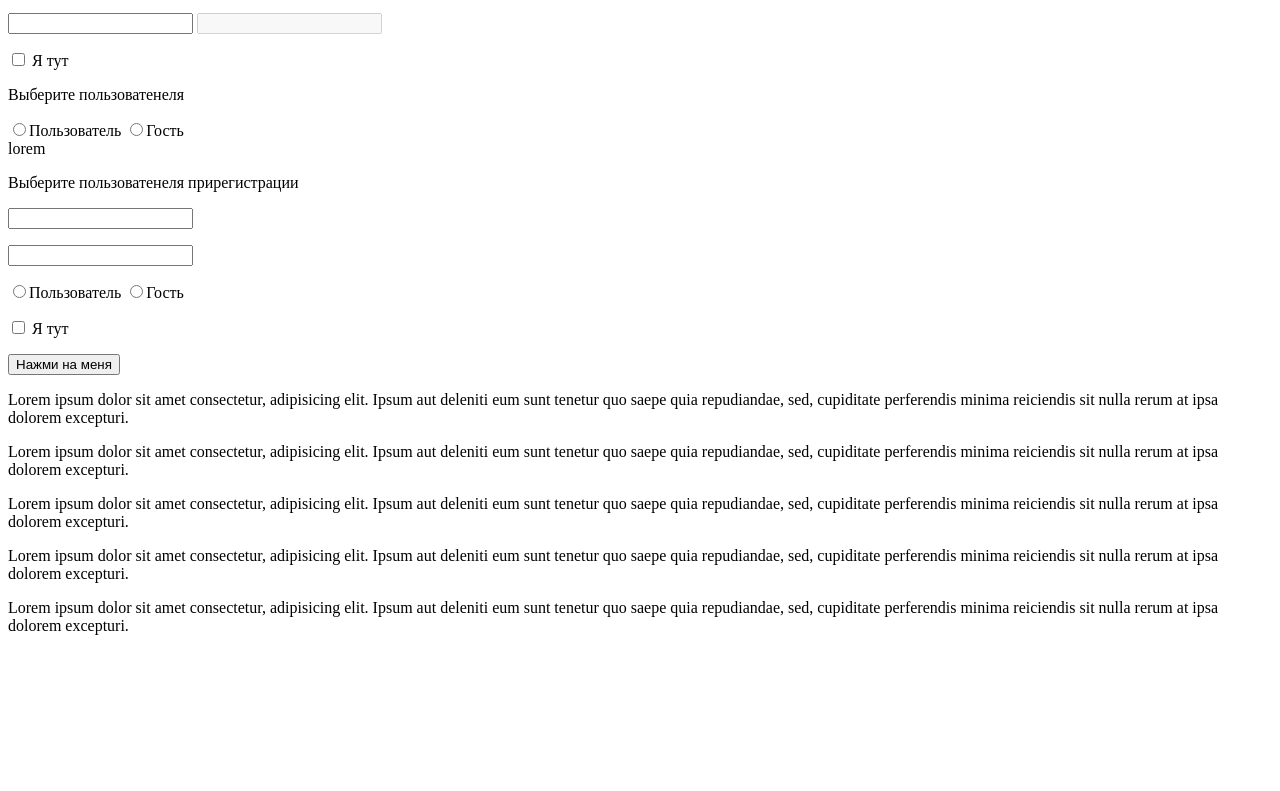
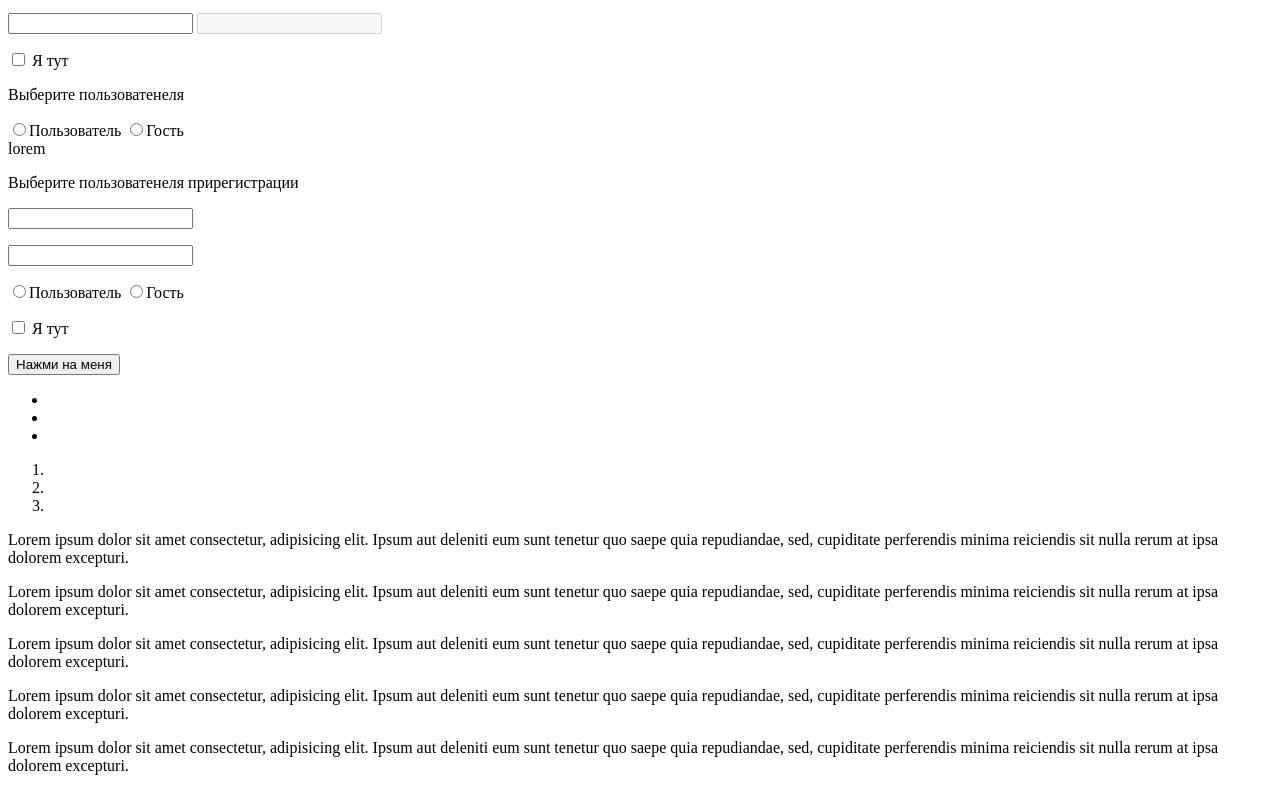
Before and after one commit to IvanGaleta/Project_HTML_5_form, a plain HTML site: page index.html in a window 1280 px wide. Shown: the part 1065-1856 px from the top of the page. Before the commit the page ends 1716 px from the top, so only its background shows below. Drawn offline with Linux system fonts and the light colour scheme.

Commit message:
прожект

```diff
--- a/index.html
+++ b/index.html
@@ -66,6 +66,16 @@
             <button>
                 Нажми на меня
             </button>
+            <ul>
+                <li></li>
+                <li></li>
+                <li></li>
+            </ul>
+            <ol>
+                <li></li>
+                <li></li>
+                <li></li>
+            </ol>
             <div>
                 <p>
                     Lorem ipsum dolor sit amet consectetur, adipisicing elit. Ipsum aut deleniti eum
```
Also changed, not shown: page/contacs.html (+6 -0 lines).
